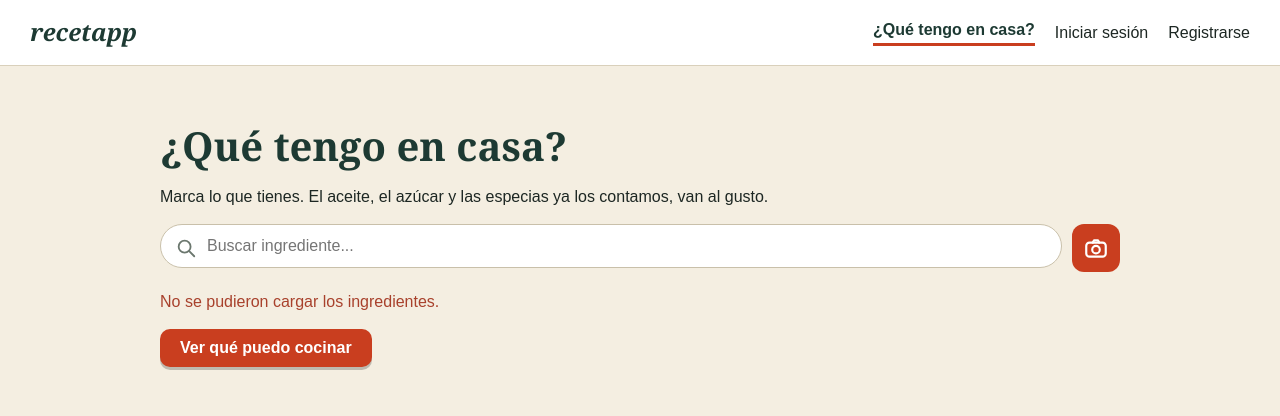
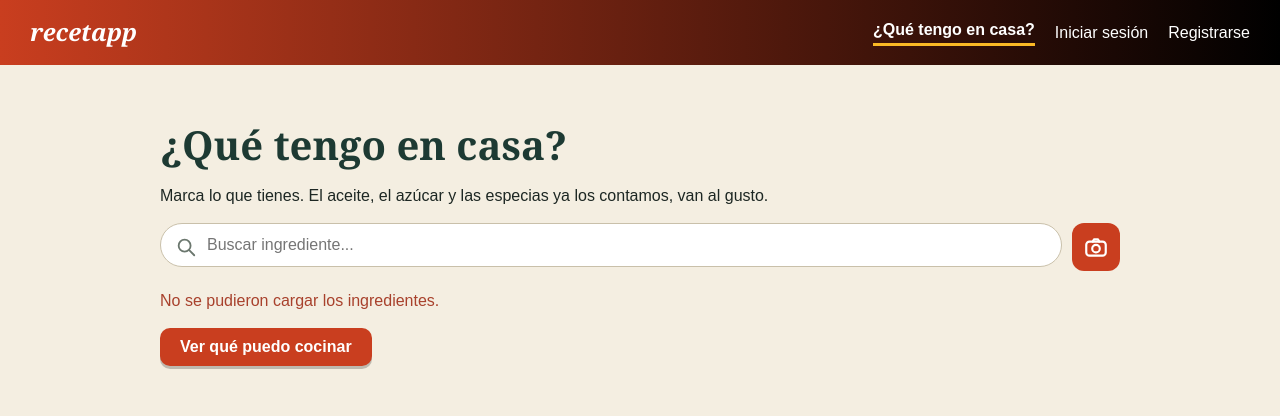
Before and after one commit to DavidAlex98/recomendador-recetas, a plain HTML site: page frontend/checklist.html in a window 1280 px wide. Drawn offline with Linux system fonts and the light colour scheme; no server answers.

Commit message:
Barra superior fija con degradado y ajuste de la carta de resultados

```diff
--- a/frontend/checklist.html
+++ b/frontend/checklist.html
@@ -4,7 +4,7 @@
     <meta charset="UTF-8">
     <meta name="viewport" content="width=device-width, initial-scale=1">
     <title>¿Qué tengo en casa? · RecetApp</title>
-    <link rel="stylesheet" href="css/estilos.css?v=12">
+    <link rel="stylesheet" href="css/estilos.css?v=14">
 </head>
 <body>
     <!-- Responsable: Manrique -->
--- a/frontend/css/estilos.css
+++ b/frontend/css/estilos.css
@@ -59,17 +59,21 @@ h3 {
     align-items: center;
     gap: 8px 20px;
     padding: 15px var(--margen);
-    background-color: #ffffff;
-    border-bottom: 1px solid var(--linea);
-}
-
-.barra a {
-    color: var(--tinta);
+    background: var(--degradado);
+    border-bottom: none;
+    position: sticky;
+    top: 0;
+    z-index: 15;
+}
+
+.barra a,
+.barra .saludo {
+    color: #ffffff;
     text-decoration: none;
 }
 
 .barra a:hover {
-    color: var(--acento);
+    color: var(--amarillo);
 }
 
 .barra .marca {
@@ -79,7 +83,7 @@ h3 {
     font-size: 1.5rem;
     font-weight: bold;
     text-transform: lowercase;
-    color: var(--verde);
+    color: #ffffff;
 }
 
 /* Contenido */
@@ -241,9 +245,9 @@ input[type="checkbox"] {
 
 /* Barra con sesión */
 .barra .activo {
-    color: var(--verde);
+    color: #ffffff;
     font-weight: bold;
-    border-bottom: 3px solid var(--acento);
+    border-bottom: 3px solid var(--amarillo);
     padding-bottom: 2px;
 }
 
@@ -1311,7 +1315,7 @@ section.tarjeta h4 {
 /* Al buscar recetas la pantalla baja hasta los resultados */
 #sugerencias,
 #resultados {
-    scroll-margin-top: 16px;
+    scroll-margin-top: 84px;   /* deja ver el título debajo de la barra fija */
 }
 
 /* Pantallas medianas (tabletas) */
@@ -1382,8 +1386,6 @@ section.tarjeta h4 {
     .barra {
         justify-content: space-between;
         overflow: visible;
-        background-color: var(--crema);
-        border-bottom: none;
         padding: 14px var(--margen);
     }
 
@@ -1401,7 +1403,7 @@ section.tarjeta h4 {
         font-weight: bold;
         text-decoration: underline;
         text-underline-offset: 4px;
-        color: var(--verde);
+        color: #ffffff;
     }
 
     /* Abajo: cuatro opciones, siempre a la vista */
```
Also changed, not shown: frontend/admin.html (+1 -1 lines), frontend/cuenta.html (+1 -1 lines), frontend/despensa.html (+1 -1 lines), frontend/escanear.html (+1 -1 lines), frontend/favoritos.html (+1 -1 lines), frontend/historial.html (+1 -1 lines), frontend/index.html (+1 -1 lines), frontend/lista-compras.html (+1 -1 lines), frontend/login.html (+1 -1 lines), frontend/plan.html (+1 -1 lines), frontend/proponer.html (+1 -1 lines), frontend/receta.html (+1 -1 lines), frontend/recetas.html (+1 -1 lines), frontend/registro.html (+1 -1 lines), 1 more files.
